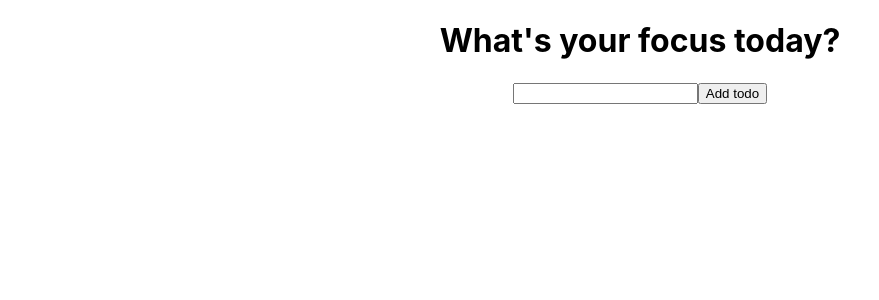
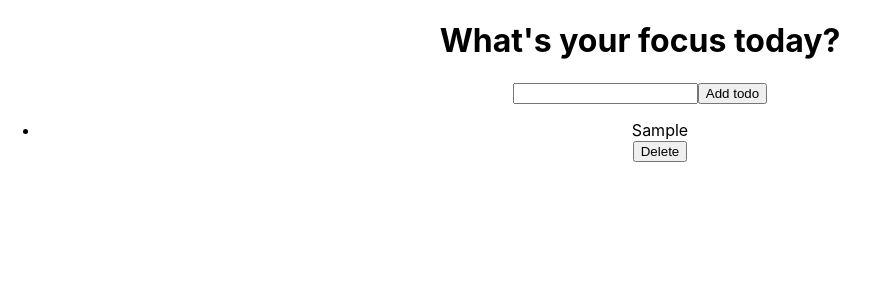
Before and after one commit to eniolajohnson/todo-skapp, a React (Create React App) app: page / in a window 1280 px wide. Both pictures are taken after typing "Sample" into the empty fields and a click on the button "Add todo". Shown: the top 300 px of the page, without its empty margins (0-879 px from the left). Built offline with nearby package versions, Linux system fonts and the light colour scheme; the HTML template or start-up script is replaced by a standard one.

Commit message:
stores the todo array in a list in the todo component

```diff
--- a/src/App.js
+++ b/src/App.js
@@ -12,7 +12,7 @@ function App() {
       <header>
         <h1>What's your focus today?</h1>
         <Form inputText={inputText} setInputText={setInputText} todos={todos} setTodos={setTodos} />
-        <TodoList />
+        <TodoList todos={todos} />
       </header>
     </div>
   );
--- a/src/components/Form.js
+++ b/src/components/Form.js
@@ -7,12 +7,16 @@ const Form = ({ inputText, setInputText, todos, setTodos }) => {
 
   const handleSubmit = (e) => {
     e.preventDefault();
+    if (inputText !== "") {
+      console.log('yaay');
       setTodos([
         ...todos, {
           todoText: inputText,
           id: Math.floor(Math.random() * 1000)
         }
       ]);
+    }
+
     setInputText("");
   };
 
--- a/src/components/Todo.js
+++ b/src/components/Todo.js
@@ -0,0 +1,12 @@
+import React from "react";
+
+const Todo = ({ text }) => {
+  return (
+    <div>
+      <li className="todo-item">{text}</li>
+      <button className="delete-btn">Delete</button>
+    </div>
+  )
+}
+
+export default Todo;
--- a/src/components/TodoList.js
+++ b/src/components/TodoList.js
@@ -1,9 +1,17 @@
 import React from "react";
+import Todo from "./Todo";
 
-const TodoList = () => {
+const TodoList = ({ todos }) => {
   return (
     <div className="todo-body">
       <ul className="todo-list">
+        {todos.map(todo => (
+          <Todo
+            key={todo.id}
+            text={todo.todoText}
+          />
+        )
+        )}
       </ul>
     </div>
   )
```
Lines whose indentation alone changed are shown as unchanged.
